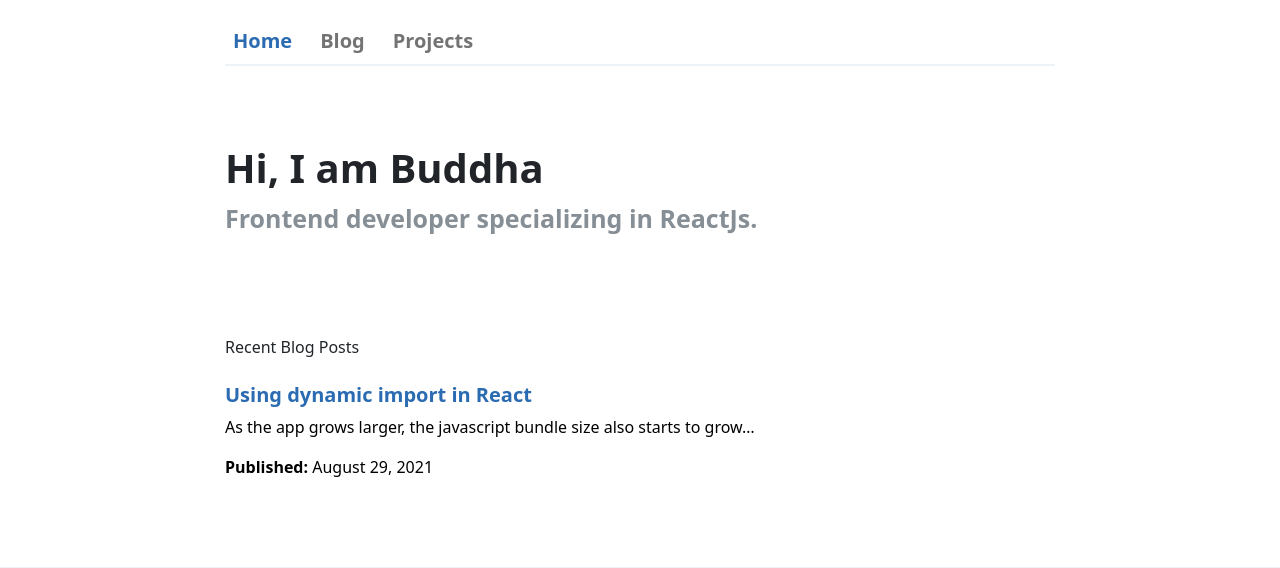
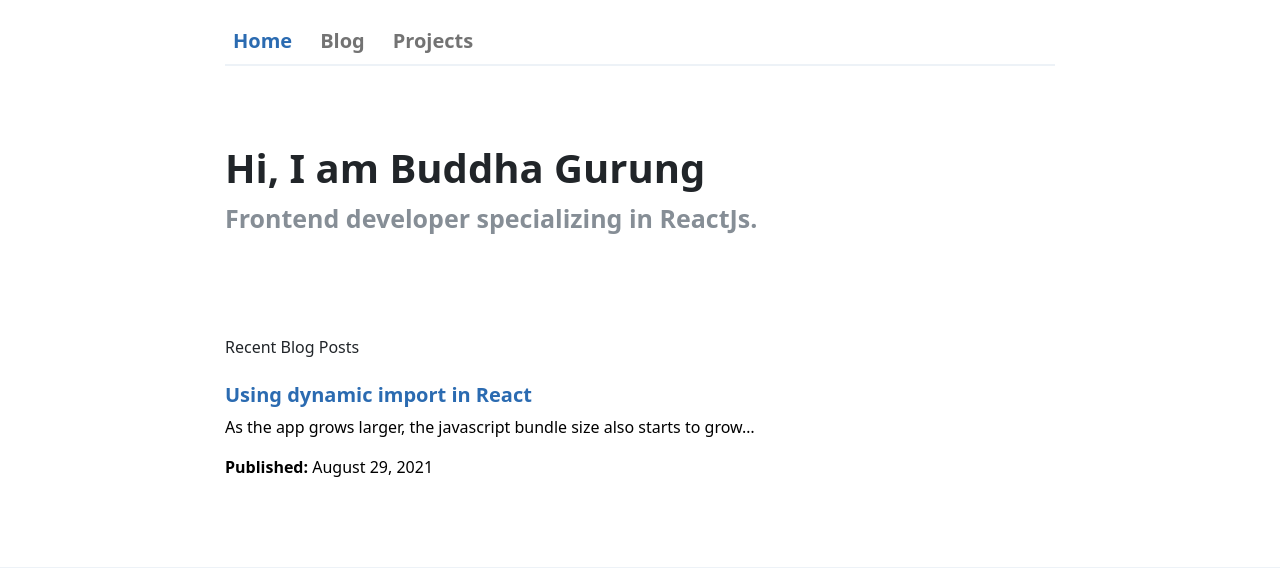
Before and after one commit to buddhagrg/portfolio, a Gatsby site: page / in a window 1280 px wide. Shown: the top 568 px of the page. Built offline with nearby package versions, Linux system fonts and the light colour scheme; Gatsby itself is replaced by a stand-in of ours.

Commit message:
updated hero title

```diff
--- a/src/content/hero/index.md
+++ b/src/content/hero/index.md
@@ -1,5 +1,5 @@
 ---
 category: "hero index"
-title: "Hi, I am Buddha"
+title: "Hi, I am Buddha Gurung"
 content: "Frontend developer specializing in ReactJs."
 ---
```
